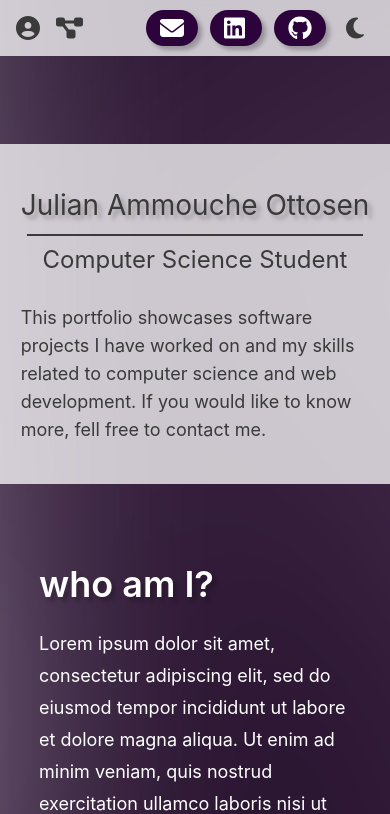
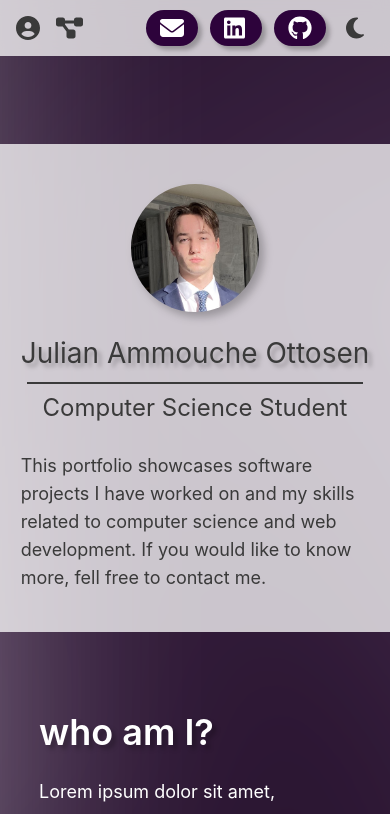
Before and after one commit to julian-ao/portfolio, a React (Vite) app: page / in a window 390 px wide. Shown: the top 814 px of the page. Built offline with nearby package versions, Linux system fonts and the light colour scheme.

Commit message:
Intro image on mobile

```diff
--- a/src/components/Intro.jsx
+++ b/src/components/Intro.jsx
@@ -12,6 +12,9 @@ const Intro = () => {
       <div className='max-w-screen-xl flex content-center items-center'>
         <div className='lg:w-8/12 lg:mr-32 flex justify-center'>
           <div>
+            <div className='flex justify-center lg:hidden select-none mb-5 '>
+              <img src='julian.jpg' className='rounded-full drop-shadow-5 h-32 w-32 ss:h-56 ss:w-56' />
+            </div>
             <div className='text-darkGrey dark:text-white'>
               <div className='flex justify-center'>
                 <div className='w-max'>
```
